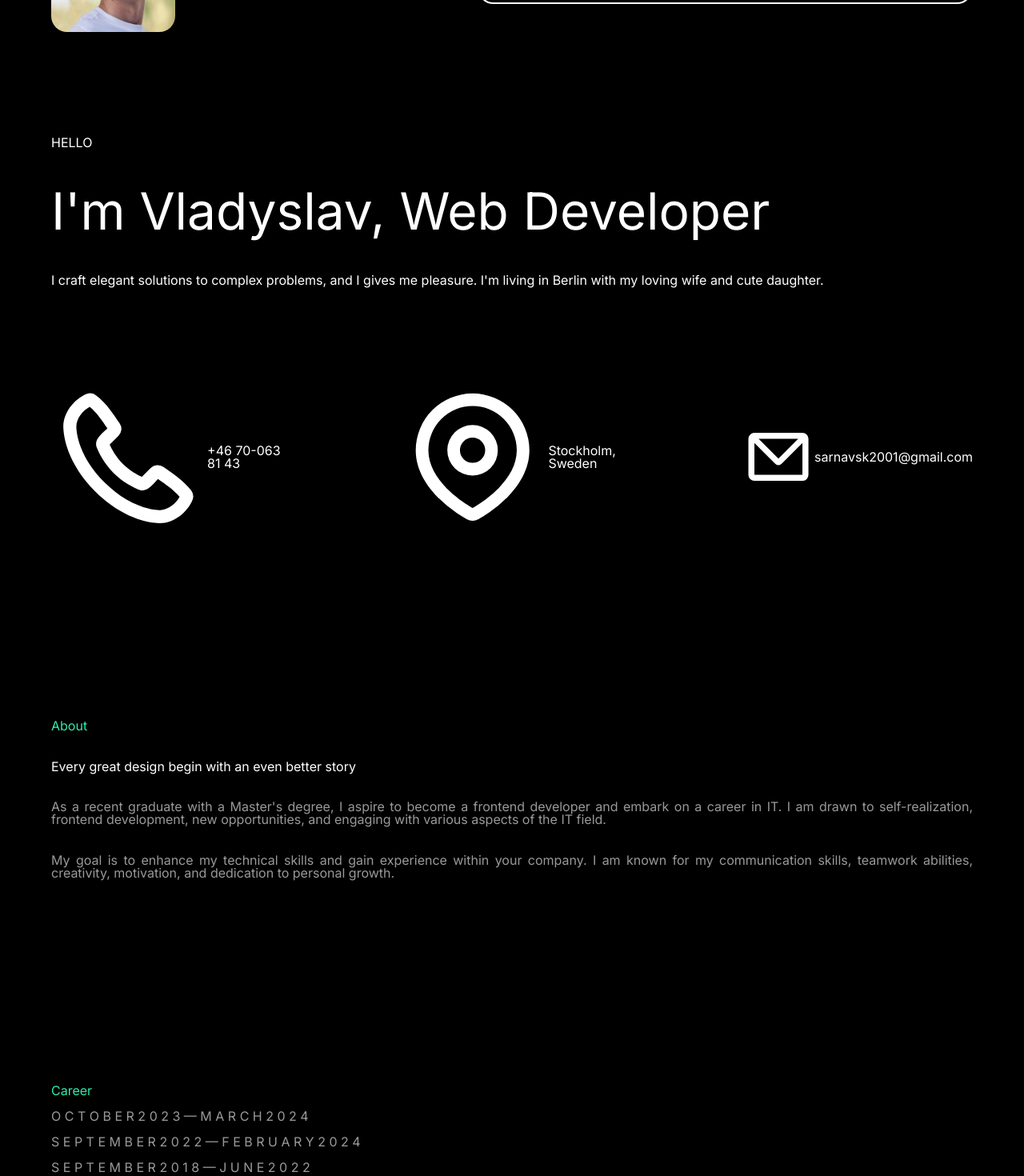
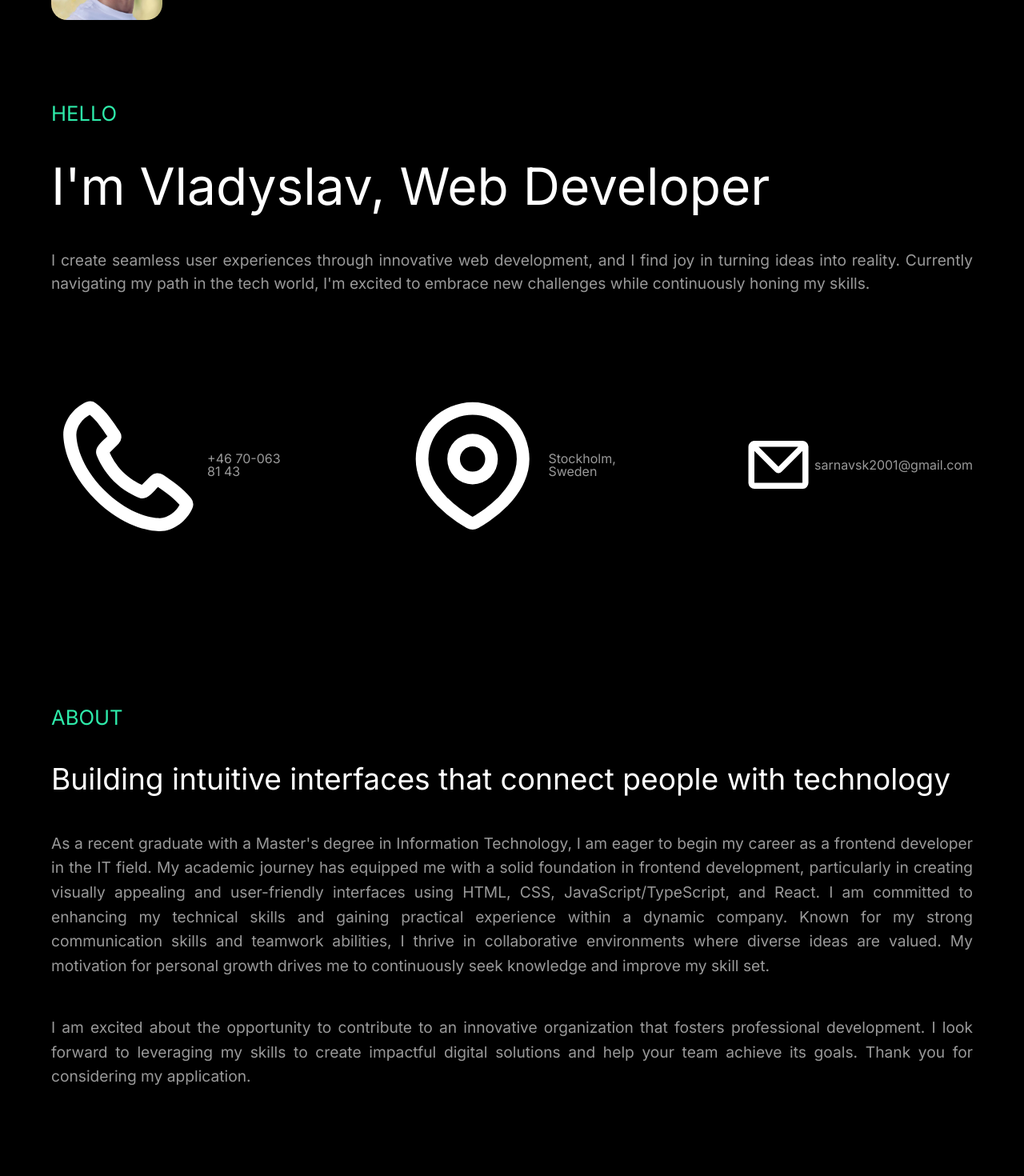
Before and after one commit to vladertec/Portfolio, a Next.js app: page / in a window 1280 px wide. Shown: the part 140-1610 px from the top of the page at 80% size. Built offline with nearby package versions, Linux system fonts and the light colour scheme.

Commit message:
with education component

```diff
--- a/app/components/About.js
+++ b/app/components/About.js
@@ -1,22 +1,29 @@
 const About = () => {
   return (
     <div className="about">
-      <h2 className="about__title">About</h2>
+      <h2 className="about__title">ABOUT</h2>
       <p className="about__name">
-        Every great design begin with an even better story
+      Building intuitive interfaces that connect people with technology
       </p>
       <p className="about__information">
-        As a recent graduate with a Master's degree, I aspire to become a
-        frontend developer and embark on a career in IT. I am drawn to
-        self-realization, frontend development, new opportunities, and engaging
-        with various aspects of the IT field.
+        As a recent graduate with a Master's degree in Information Technology, I
+        am eager to begin my career as a frontend developer in the IT field. My
+        academic journey has equipped me with a solid foundation in frontend
+        development, particularly in creating visually appealing and
+        user-friendly interfaces using HTML, CSS, JavaScript/TypeScript, and
+        React.  I am committed to enhancing my technical skills and gaining practical
+        experience within a dynamic company. Known for my strong communication
+        skills and teamwork abilities, I thrive in collaborative environments
+        where diverse ideas are valued. My motivation for personal growth drives
+        me to continuously seek knowledge and improve my skill set.
       </p>
 
+
       <p className="about__information">
-        My goal is to enhance my technical
-        skills and gain experience within your company. I am known for my
-        communication skills, teamwork abilities, creativity, motivation, and
-        dedication to personal growth.
+        I am excited about the opportunity to contribute to an innovative
+        organization that fosters professional development. I look forward to
+        leveraging my skills to create impactful digital solutions and help your
+        team achieve its goals. Thank you for considering my application.
       </p>
     </div>
   )
--- a/app/components/Education.js
+++ b/app/components/Education.js
@@ -1,25 +1,31 @@
 const Education = () => {
   return (
     <div className="education">
-      <h2 className="education__title">Career</h2>
-      <p className="education__name">Education & Experience</p>
+      <h2 className="education__title">EDUCATION</h2>
       <div className="education__container education-wrapper">
-        <p className="education-wrapper__title">
-          O C T O B E R 2 0 2 3 — M A R C H 2 0 2 4
+        <p className="education-wrapper__title">October 2023 — March 2024</p>
+        <p className="education-wrapper__text">
+          Folkuniversitetet Course, Learning Swedish language, developing
+          professional skills, and adapting to the Swedish job market, Västerås.
         </p>
-        <p className="education-wrapper__text">Folkuniversitetet Course</p>
       </div>
       <div className="education__container education-wrapper">
         <p className="education-wrapper__title">
-          S E P T E M B E R 2 0 2 2 — F E B R U A R Y 2 0 2 4
+          September 2022 — February 2024
         </p>
-        <p className="education-wrapper__text">Master’s degree</p>
+        <p className="education-wrapper__text">
+          Master’s degree, National Technical University of Ukraine “Igor
+          Sikorsky Kyiv Polytechnic Institute” Faculty of Informatics and
+          Computer Science, Kyiv.
+        </p>
       </div>
       <div className="education__container education-wrapper">
-        <p className="education-wrapper__title">
-          S E P T E M B E R 2 0 1 8 — J U N E 2 0 2 2
+        <p className="education-wrapper__title">September 2018 — June 2022</p>
+        <p className="education-wrapper__text">
+          Bachelor's degree, National Technical University of Ukraine “Igor
+          Sikorsky Kyiv Polytechnic Institute” Faculty of Informatics and
+          Computer Science, Kyiv.
         </p>
-        <p className="education-wrapper__text">Bachelor's degree</p>
       </div>
     </div>
   )
--- a/app/components/Intro.js
+++ b/app/components/Intro.js
@@ -10,8 +10,7 @@ const Intro = () => {
         <h2 className="intro-wrapper__title">HELLO</h2>
         <p className="intro-wrapper__name">I'm Vladyslav, Web Developer</p>
         <p className="intro-wrapper__information">
-          I craft elegant solutions to complex problems, and I gives me
-          pleasure. I'm living in Berlin with my loving wife and cute daughter.
+        I create seamless user experiences through innovative web development, and I find joy in turning ideas into reality. Currently navigating my path in the tech world, I'm excited to embrace new challenges while continuously honing my skills.
         </p>
       </div>
 
--- a/app/components/Main.js
+++ b/app/components/Main.js
@@ -9,7 +9,7 @@ const Main = () => {
       <Intro />
       <About />
       <Education />
-      {/* <Skills /> */}
+      <Skills />
     </main>
   )
 }
--- a/app/components/Skills.js
+++ b/app/components/Skills.js
@@ -2,9 +2,10 @@ import SkillsCarousel from "./SkillsCarousel"
 
 const Skills = () => {
   return (
-    <div>
-      <h2>My skills and knowledge</h2>
-      <SkillsCarousel />
+    <div className="skills">
+      <p className="skills__title">SKILLS</p>
+      <h2 className="skills__text">My skills and knowledge</h2>
+      {/* <SkillsCarousel className="skills__carousel" /> */}
     </div>
   )
 }
--- a/app/components/SkillsCarousel.js
+++ b/app/components/SkillsCarousel.js
@@ -2,6 +2,7 @@ import { Swiper, SwiperSlide } from "swiper/react"
 
 const SkillsCarousel = () => {
   return (
+    <div>
       <Swiper
         spaceBetween={30}
         slidesPerView={3}
@@ -24,6 +25,7 @@ const SkillsCarousel = () => {
           <img src="/img/personal_photo.jpg" alt="Blender" />
         </SwiperSlide>
       </Swiper>
+    </div>
   )
 }
 
--- a/app/styles/About.scss
+++ b/app/styles/About.scss
@@ -5,16 +5,19 @@
 
   &__title {
     color: $green-color;
+    font-size: 2vw;
   }
 
   &__name {
-    margin-top: 3%;
+    margin-top: 4%;
+    font-size: 2.9vw;
   }
 
   &__information {
-    font-family: 'Inter', sans-serif;
+    line-height: 1.6;
+    font-size: 1.5vw;
     text-align: justify;
-    margin-top: 3%;
+    margin-top: 4%;
     color: $grey-color;
   }
 }
--- a/app/styles/Education.scss
+++ b/app/styles/Education.scss
@@ -1,15 +1,27 @@
 .education {
   background-color: black;
-  padding: 10% 5%;
+  padding: 5%;
+
   &__title {
     color: $green-color;
+    font-size: 2vw;
   }
 
   .education-wrapper {
-    &__text {
-    }
     &__title {
       color: $grey-color;
+      line-height: 1.7;
+      font-size: 1.3vw;
+      text-align: justify;
+      margin-top: 4%;
+    }
+    &__text {
+      font-size: 1.6vw;
+      text-align: justify;
+      line-height: 1.5;
+    }
+    &:hover {
+      opacity: 70%;
     }
   }
 }
--- a/app/styles/Header.scss
+++ b/app/styles/Header.scss
@@ -12,12 +12,12 @@
   .photo-wrapper {
     width: 15%;
     &__img {
-      width: 100%;
-      max-width: 100%;
+      width: 90%;
+      max-width: 90%;
       height: auto;
       border-radius: 20px;
       &:hover {
-        opacity: 93%;
+        opacity: 85%;
       }
     }
   }
--- a/app/styles/Intro.scss
+++ b/app/styles/Intro.scss
@@ -1,10 +1,12 @@
 .intro {
-  padding: 8% 5%;
+  padding: 6% 5%;
   color: white;
   background-color: black;
 
   .intro-wrapper {
     &__title {
+      color: $green-color;
+      font-size: 2vw;
     }
 
     &__name {
@@ -13,11 +15,16 @@
     }
     &__information {
       margin-top: 4%;
+      color: $grey-color;
+      text-align: justify;
+      line-height: 1.5;
+      font-size: 1.5vw;
     }
   }
 
   .info-wrapper {
     margin-top: 10%;
+    color: $grey-color;
     @include flex-container;
     justify-content: space-between;
     &__block {
--- a/app/styles/Skills.scss
+++ b/app/styles/Skills.scss
@@ -0,0 +1,18 @@
+.skills {
+  background-color: black;
+  width: 100%;
+  padding: 10% 5%;
+
+  &__title {
+    color: $green-color;
+    font-size: 2vw;
+  }
+
+  &__text {
+    margin-top: 4%;
+    font-size: 2.9vw;
+  }
+
+  &__carousel {
+  }
+}
```
Also changed, not shown: app/styles/SkillsCarousel.scss (added). Lines whose indentation alone changed are shown as unchanged.
